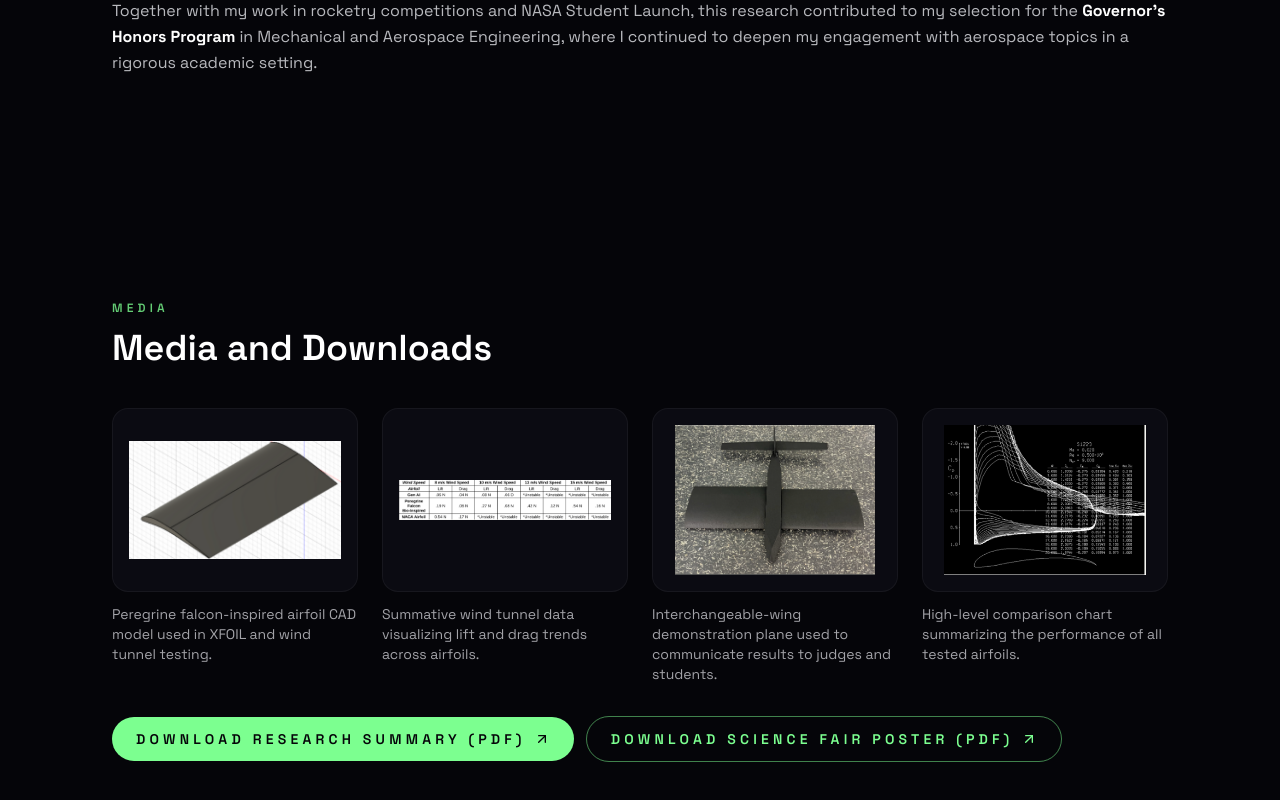
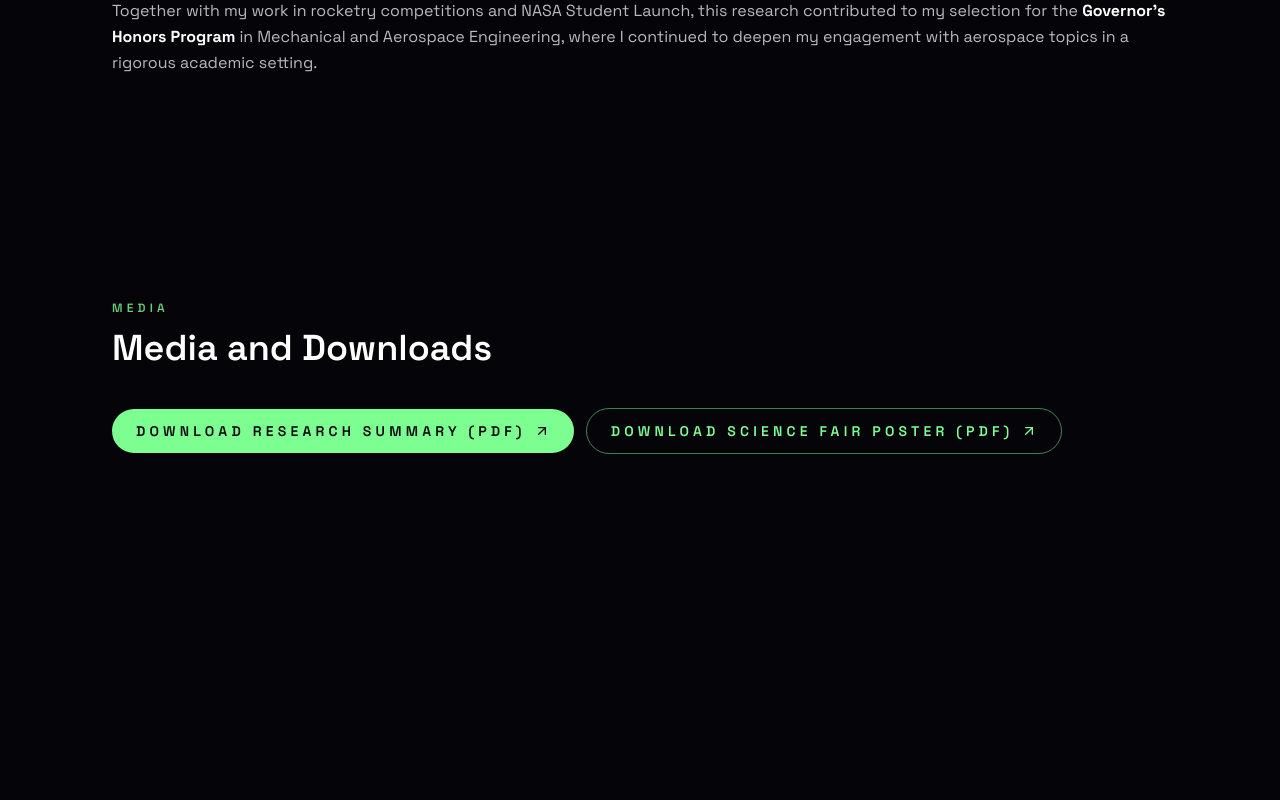
Before and after one commit to saahildoshi/saahildoshi-portfolio, a Next.js app: page /projects/uga-airfoil-research in a window 1280 px wide. Shown: the part 8437-9237 px from the top of the page. After the commit the page ends 9115 px from the top, so only its background shows below. Built offline with nearby package versions, Linux system fonts and the light colour scheme.

Commit message:
Refactor media section and retain download buttons

```diff
--- a/src/app/projects/uga-airfoil-research/page.tsx
+++ b/src/app/projects/uga-airfoil-research/page.tsx
@@ -600,33 +600,9 @@ export default function UgaAirfoilResearchPage() {
           </AnimatedSection>
         </Section>
 
-        {/* Media & downloads */}
         <Section id="media" title="Media and Downloads" kicker="Media">
   <AnimatedSection className="space-y-8">
-            <div className="grid gap-6 sm:grid-cols-2 lg:grid-cols-4">
-              {MEDIA.map((item, index) => (
-                <motion.div
-                  key={item.caption}
-                  initial={{ opacity: 0, scale: 0.98 }}
-                  whileInView={{ opacity: 1, scale: 1 }}
-                  viewport={{ once: true, amount: 0.3 }}
-                  transition={{ duration: 0.45, ease: 'easeOut', delay: index * 0.05 }}
-                >
-                  <div className="space-y-3">
-                    <div className="relative aspect-[4/3] w-full overflow-hidden rounded-2xl border border-white/5 bg-surface">
-                      <Image
-                        src={item.src}
-                        alt={item.caption}
-                        fill
-                        className="object-contain p-4"
-                        sizes="(min-width: 1280px) 25vw, (min-width: 1024px) 33vw, (min-width: 640px) 50vw, 100vw"
-                      />
-                    </div>
-                    <p className="text-sm text-primary-foreground/70">{item.caption}</p>
-                  </div>
-                </motion.div>
-              ))}
-            </div>
+
     <div className="flex flex-wrap items-center gap-3">
       <Button asChild className="rounded-full">
         <a href="#" className="inline-flex items-center gap-2">
@@ -645,6 +621,7 @@ export default function UgaAirfoilResearchPage() {
         </a>
       </Button>
     </div>
+
   </AnimatedSection>
 </Section>
       </div>
```
Lines whose indentation alone changed are shown as unchanged.
